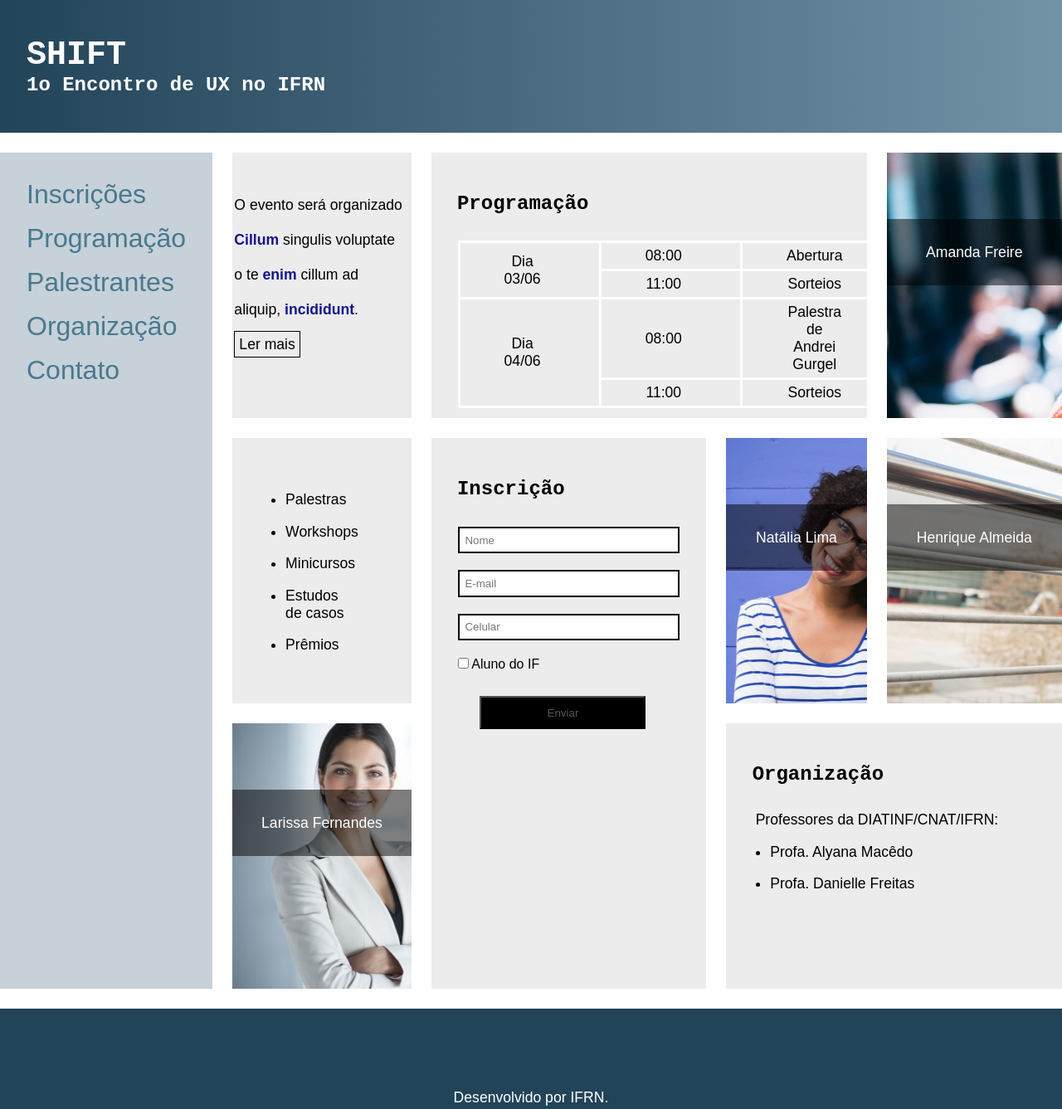
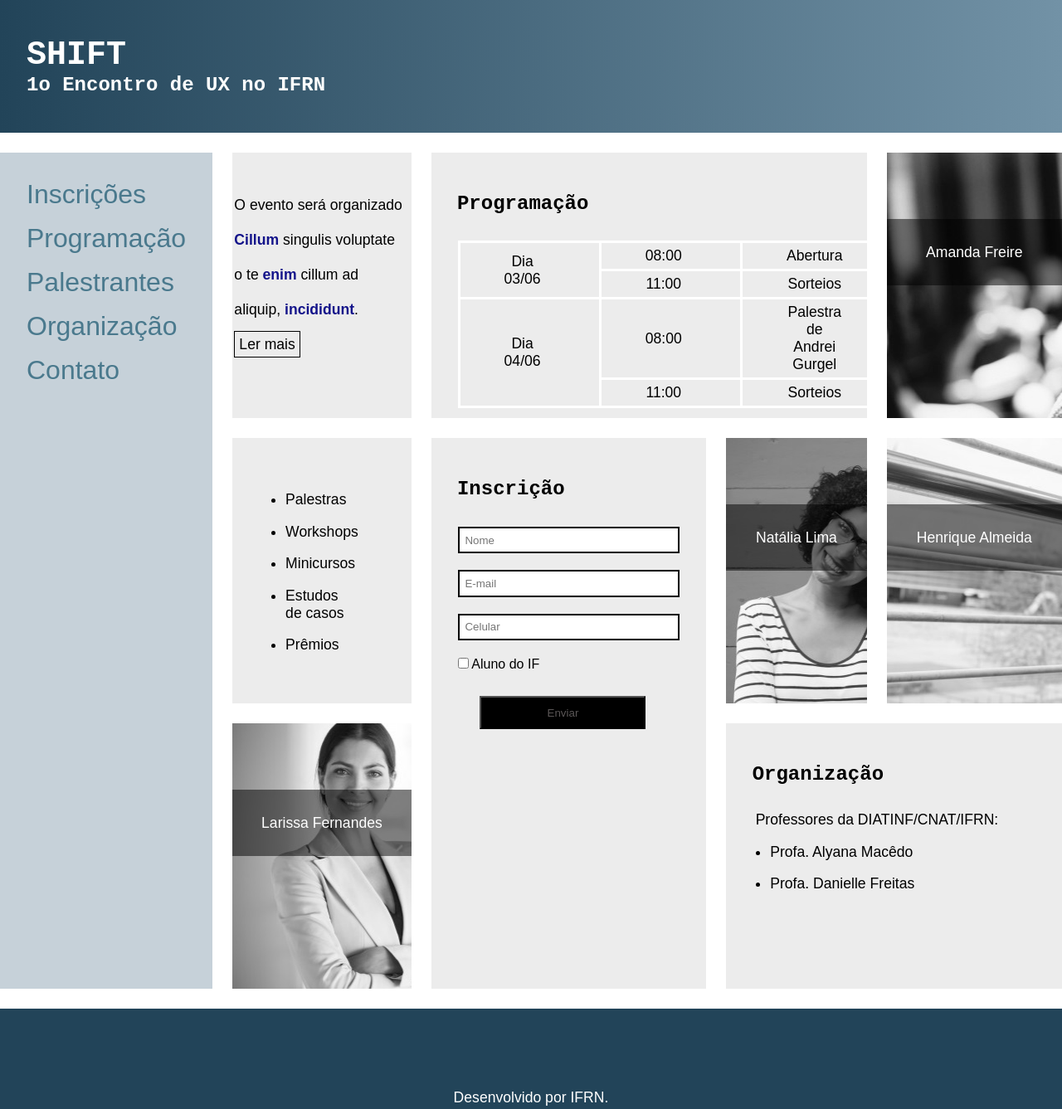
Before and after one commit to antchan2911/HTML5, a plain HTML site: page web design/layouts/layout 04/index.html in a window 1280 px wide. Shown: the whole page at 83% size. Drawn offline with Linux system fonts and the light colour scheme.

Commit message:
Update main.css

```diff
--- a/web design/layouts/layout 04/main.css
+++ b/web design/layouts/layout 04/main.css
@@ -171,7 +171,7 @@ p a {
     grid-area: g;
     background-image: url(palestrantes/ellen.jpg);
     background-position: -60px -30px;
-    filter: gray 80%;
+    filter: grayscale(100%);
 }
 
 .area-g div {
@@ -190,6 +190,7 @@ p a {
 .area-h {
     grid-area: h;
     background-image: url(palestrantes/amanda.jpg);
+    filter: grayscale(100%);
 }
 
 .area-h div {
@@ -208,6 +209,7 @@ p a {
 .area-i {
     grid-area: i;
     background-image: url(palestrantes/henrique.jpg);
+    filter: grayscale(100%);
 }
 
 .area-i div {
@@ -226,6 +228,7 @@ p a {
 .area-j {
     grid-area: j;
     background-image: url(palestrantes/georgia.jpg);
+    filter: grayscale(100%);
 }
 
 .area-j div {
```
